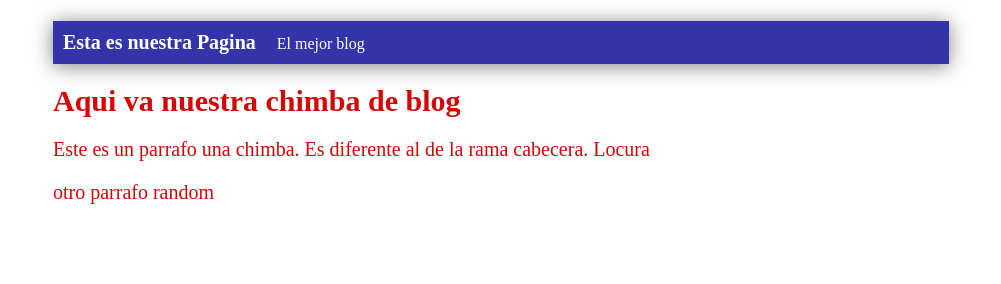
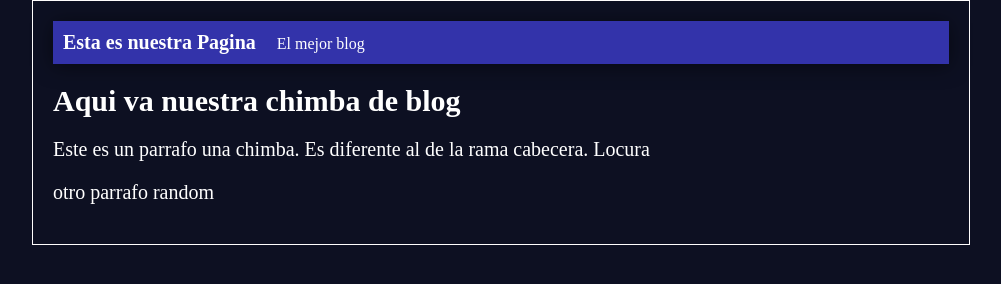
Before and after one commit to DaviCodex/PlatziDavid, a plain HTML site: page index.html in a window 1280 px wide. Shown: the whole page, without its empty margins (139-1140 px from the left). Drawn offline with Linux system fonts and the light colour scheme.

Commit message:
Cambie unos colores al css

```diff
--- a/CSS/style.css
+++ b/CSS/style.css
@@ -1,6 +1,6 @@
 body
 {
-    color:#d60505;
+    background-color:#0d1022;
     text-align:center;
     font-family:'Times New Roman', Times, serif;
     font-size:20px;
@@ -29,6 +29,9 @@ body
     border:1px solid #fffdfd;
     margin: 0 auto;
 }
+#post{
+    color: #fff;
+}
 #container h1
 {
     font-size:30px;
```
